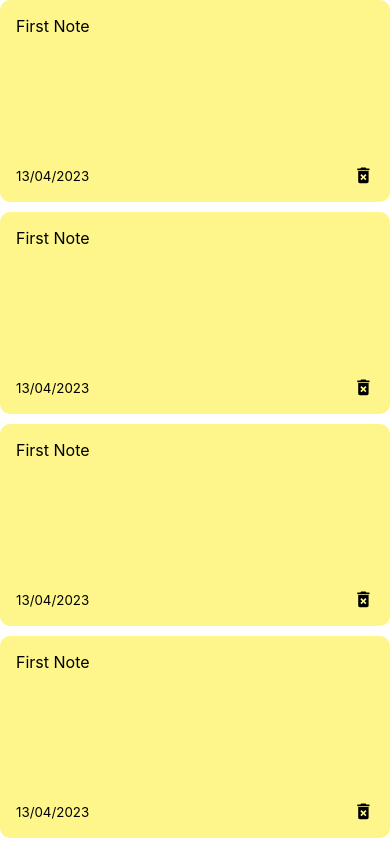
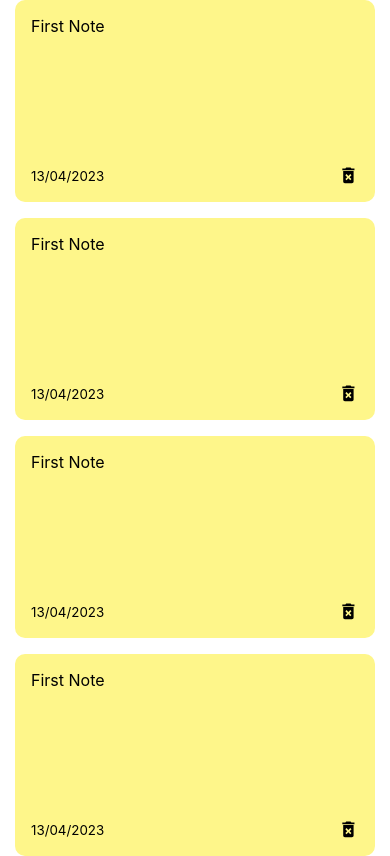
Before and after one commit to VishalChoudhary/notesapp, a React (Create React App) app: page / in a window 390 px wide. Built offline with nearby package versions, Linux system fonts and the light colour scheme.

Commit message:
notes responsive css comit

```diff
--- a/src/index.css
+++ b/src/index.css
@@ -12,9 +12,22 @@
     monospace;
 }
 
+.container{
+  max-width: 960px;
+  margin-right: auto;
+  margin-left: auto;
+  padding-right: 15px;
+  padding-left: 15px;
+}
+
+.notes-list{
+  display: grid;
+  grid-gap: 1rem;
+  grid-template-columns: repeat(auto-fit,minmax(250px,1fr));
+}
+
 .note{
   background-color: #fef68a;
-  margin-bottom: 10px;
   border-radius: 10px;
   padding: 1rem;
   min-height: 170px;
```
